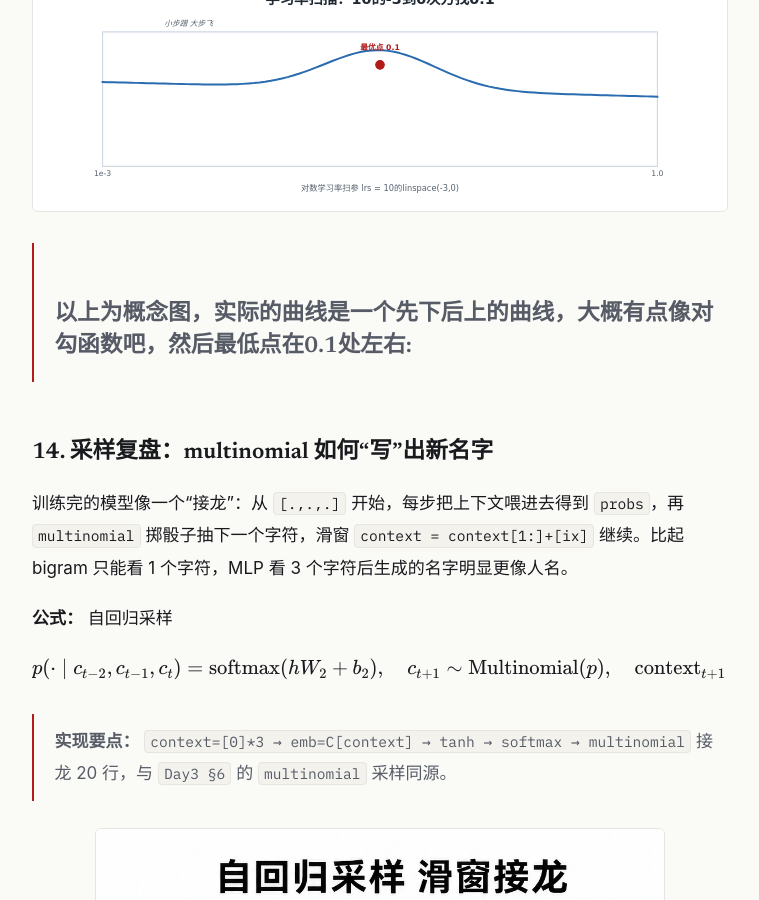
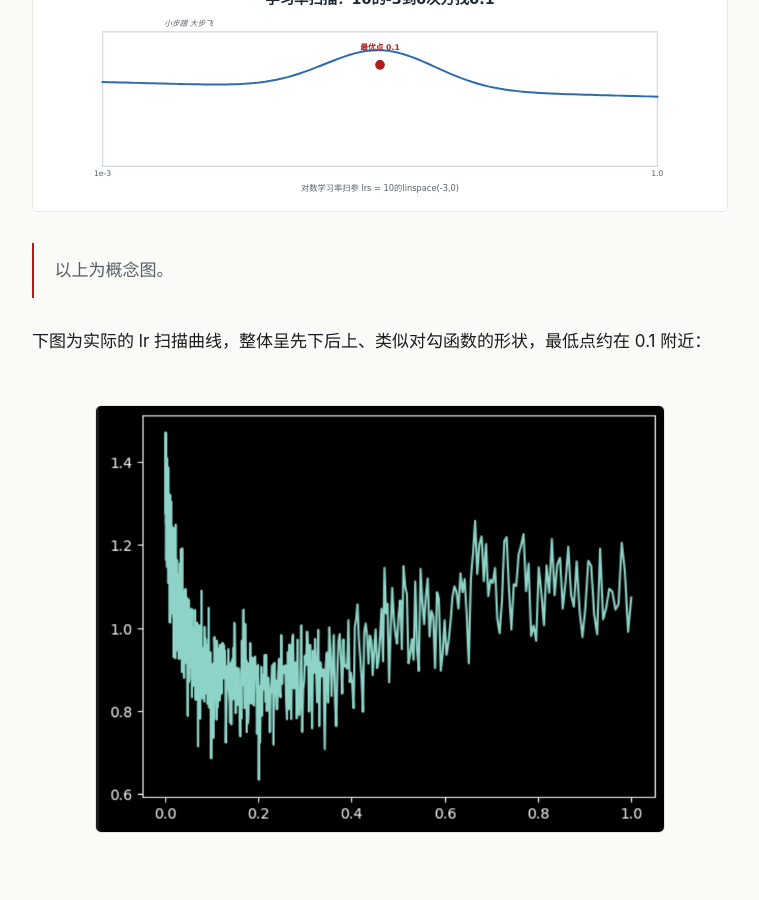
Before and after one commit to Redmoon-2333/Redmoon-2333.github.io, a Jekyll site: the page built from _posts/2026-08-28-bengio-mlp-char.md, in a window 1280 px wide and 900 px high, scrolled down 15190 px. Shown: the whole window, without its empty margins (260-1019 px from the left). Built offline with Jekyll 4.4.1, drawn with Linux system fonts in a browser that asks for light colours; our own code applies the rules of GitHub Pages for plain Markdown files.

Commit message:
fix(blog): Day5 补回 13 节实测 lr 扫描图并修复版面 - 在 13 节概念图后补回 mlp-lr-actual.png（先下后上对勾形，最低点 0.1），解决本次缺图 - 仅改发布文件 02_博客站点/personal-site/_posts，本地 08_MyNote/Day5/Day5.md 保持不动

```diff
--- a/_posts/2026-08-28-bengio-mlp-char.md
+++ b/_posts/2026-08-28-bengio-mlp-char.md
@@ -349,7 +349,18 @@ $$
 
 
 ![学习率扫描与 loss 曲线：log10 loss 随 lr/步数下降](/assets/img/mlp-lr-loss-curve.svg)
-> 以上为概念图，实际的曲线是一个先下后上的曲线，大概有点像对勾函数吧，然后最低点在0.1处左右:
+
+> 以上为概念图。
+
+下图为实际的 lr 扫描曲线，整体呈先下后上、类似对勾函数的形状，最低点约在 0.1 附近：
+
+
+
+
+<p style="text-align:center;"><img src="/assets/img/mlp-lr-actual.png" alt="lr 扫描实际曲线：先下后上的对勾形，最低点约 0.1" style="max-width:82%;height:auto;display:inline-block;" /></p>
+
+
+
 ---
 
 ## 14. 采样复盘：multinomial 如何“写”出新名字
```
